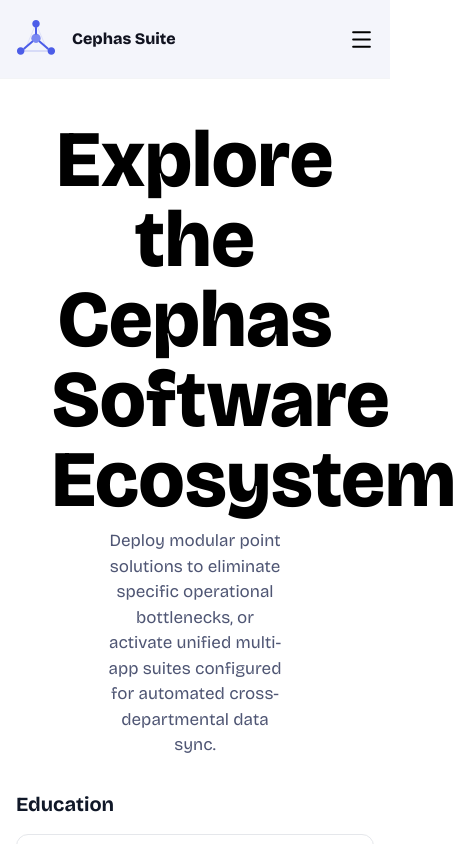
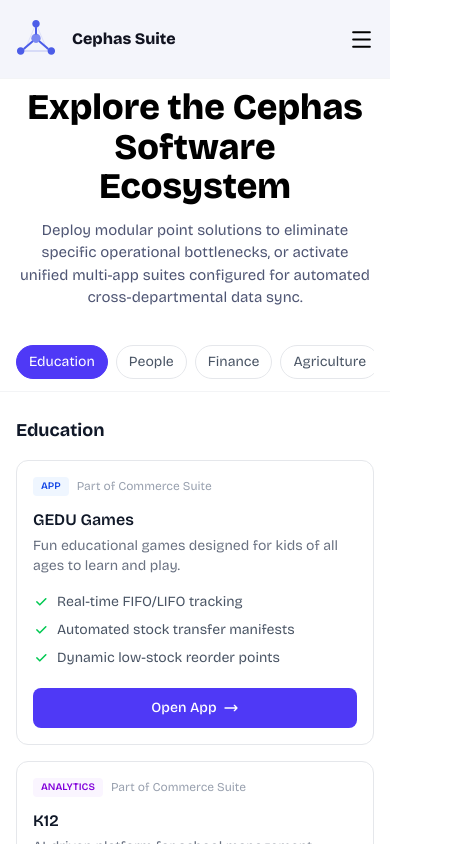
Before and after one commit to mustaphaadeyeye/cephas-suite, a React (Vite) app: page /product in a window 390 px wide. Shown: the top 844 px of the page, 456 px wide, since content can reach past the window. Built offline with nearby package versions, Linux system fonts and the light colour scheme.

Commit message:
correction

```diff
--- a/src/pages/Appssidebar.jsx
+++ b/src/pages/Appssidebar.jsx
@@ -248,7 +248,7 @@
   MARKETING: "bg-amber-50 text-amber-700",
 };
 
-// ---- Sidebar ---------------------------------------------------------------
+// ---- Sidebar (desktop, md and up) -----------------------------------------
 
 function Sidebar({ activeId, onNavigate }) {
   const [appsOpen, setAppsOpen] = useState(true);
@@ -317,12 +317,39 @@
   );
 }
 
+// ---- Mobile nav (below md): horizontally scrollable pill tabs -------------
+
+function MobileNav({ activeId, onNavigate }) {
+  const items = [...CATEGORIES, ...SUITES];
+
+  return (
+    <div className="md:hidden -mx-4 px-4 mb-6 sticky top-0 z-10 bg-white/95 backdrop-blur border-b border-gray-100">
+      <div className="flex gap-2 overflow-x-auto py-3 no-scrollbar">
+        {items.map((item) => (
+          <button
+            key={item.id}
+            type="button"
+            onClick={() => onNavigate(item.id)}
+            className={`shrink-0 whitespace-nowrap text-sm px-3 py-1.5 rounded-full border transition-colors ${
+              activeId === item.id
+                ? "bg-indigo-600 text-white border-indigo-600"
+                : "bg-white text-gray-600 border-gray-200 hover:bg-gray-50"
+            }`}
+          >
+            {item.label}
+          </button>
+        ))}
+      </div>
+    </div>
+  );
+}
+
 // ---- Card -------------------------------------------------------------
 
 function AppCard({ app }) {
   return (
-    <div className="rounded-xl border border-gray-200 bg-white p-5 flex flex-col">
-      <div className="flex items-center gap-2 mb-3">
+    <div className="rounded-xl border border-gray-200 bg-white p-4 sm:p-5 flex flex-col">
+      <div className="flex items-center gap-2 mb-3 flex-wrap">
         <span className={`text-[10px] font-semibold px-2 py-0.5 rounded ${TAG_STYLES[app.tag] || "bg-gray-100 text-gray-700"}`}>
           {app.tag}
         </span>
@@ -364,9 +391,9 @@
 
 function CategorySection({ category }) {
   return (
-    <section id={category.id} className="scroll-mt-24 mb-14">
-      <h2 className="text-xl font-bold text-gray-900 mb-4">{category.label}</h2>
-      <div className="grid grid-cols-1 sm:grid-cols-2 lg:grid-cols-3 gap-5">
+    <section id={category.id} className="scroll-mt-24 mb-10 sm:mb-14">
+      <h2 className="text-lg sm:text-xl font-bold text-gray-900 mb-4">{category.label}</h2>
+      <div className="grid grid-cols-1 sm:grid-cols-2 lg:grid-cols-3 gap-4 sm:gap-5">
         {category.apps.map((app) => (
           <AppCard key={app.name + category.id} app={app} />
         ))}
@@ -377,8 +404,8 @@
 
 function SuiteSection({ suite }) {
   return (
-    <section id={suite.id} className="scroll-mt-24 mb-14">
-      <h2 className="text-xl font-bold text-gray-900 mb-4">{suite.label}</h2>
+    <section id={suite.id} className="scroll-mt-24 mb-10 sm:mb-14">
+      <h2 className="text-lg sm:text-xl font-bold text-gray-900 mb-4">{suite.label}</h2>
       <p className="text-sm text-gray-500">No apps in this suite yet.</p>
     </section>
   );
@@ -395,9 +422,10 @@
   };
 
   return (
-    <Wrapper className="flex py-8">
+    <Wrapper className="flex flex-col md:flex-row py-6 sm:py-8">
       <Sidebar activeId={activeId} onNavigate={handleNavigate} />
       <div className="flex-1 min-w-0">
+        <MobileNav activeId={activeId} onNavigate={handleNavigate} />
         {CATEGORIES.map((cat) => (
           <CategorySection key={cat.id} category={cat} />
         ))}
--- a/src/pages/Product.jsx
+++ b/src/pages/Product.jsx
@@ -4,7 +4,7 @@
 
 const Product = () => {
   return (
-    <div>
+    <div className=''>
       <ProductHero />
       <AppsSidebar />
     </div>
@@ -13,12 +13,12 @@
 
 const ProductHero = () => {
   return (
-    <Wrapper className='mt-30'>
-      <h1 className='mx-auto w-4/5 text-black text-center text-[80px] font-extrabold leading-20'>
+    <Wrapper className='mt-22 sm:mt-20 lg:mt-30 px-4 sm:px-6'>
+      <h1 className='mx-auto w-full sm:w-4/5 text-black text-center text-[36px] sm:text-[52px] md:text-[64px] lg:text-[80px] font-extrabold leading-[1.1] lg:leading-20'>
         Explore the Cephas Software Ecosystem
       </h1>
 
-      <p className='text-[#4F5674] font-normal text-[17px] mx-auto w-1/2 text-center mt-2'>
+      <p className='text-[#4F5674] font-normal text-[15px] sm:text-[16px] lg:text-[17px] mx-auto w-full sm:w-3/4 lg:w-1/2 text-center mt-3 sm:mt-2'>
         Deploy modular point solutions to eliminate specific operational bottlenecks,
         or activate unified multi-app suites configured for automated cross-departmental
         data sync.
```
